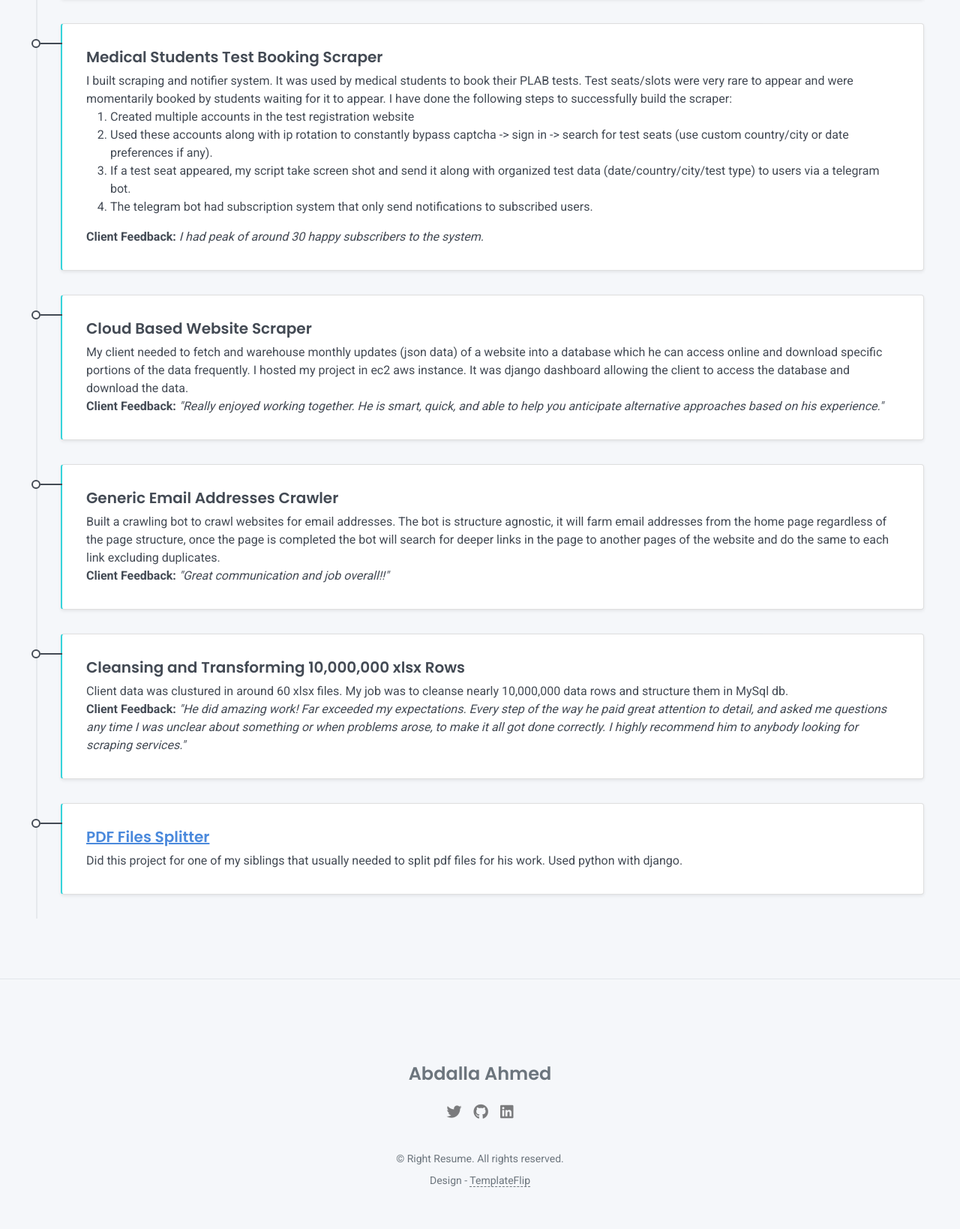
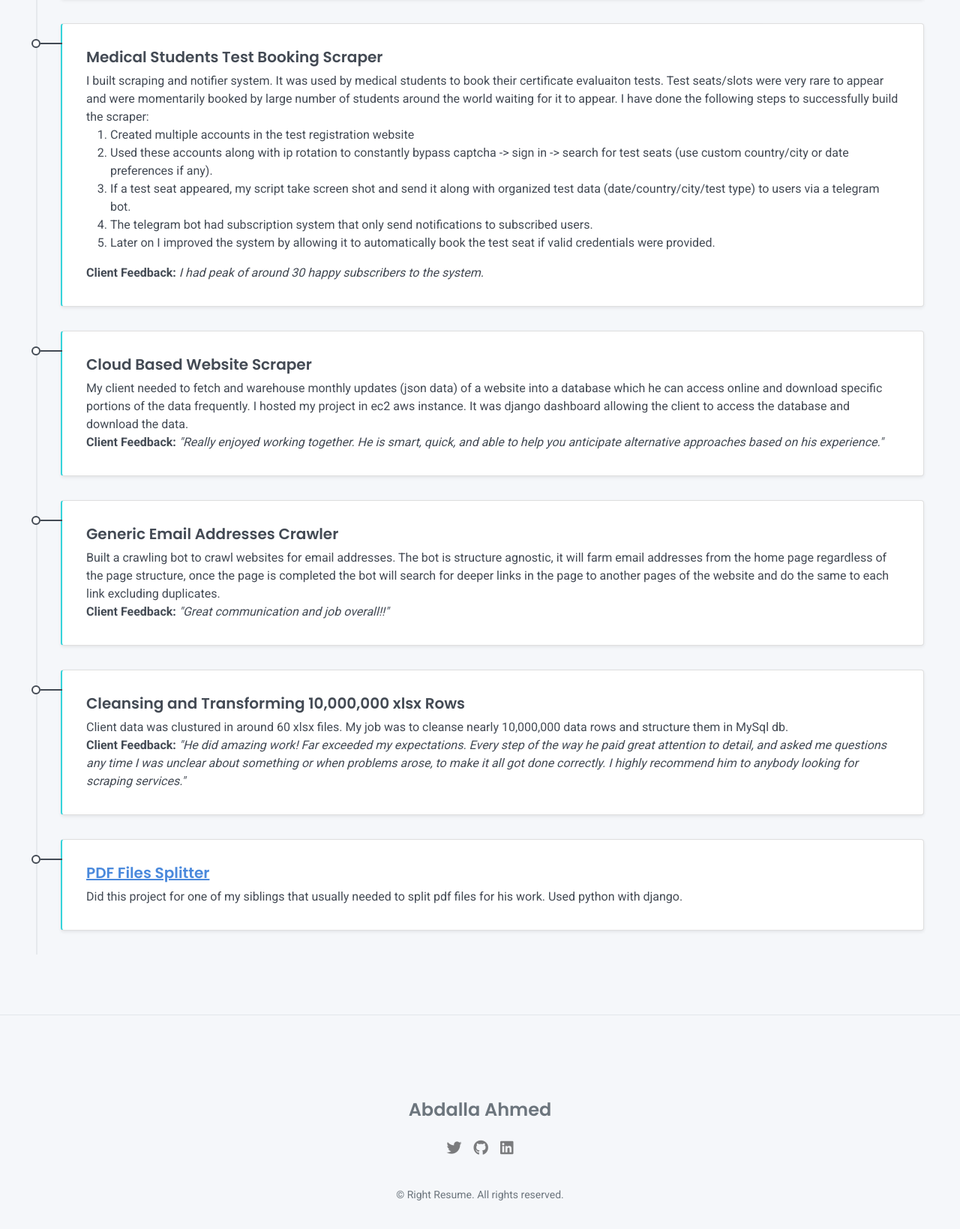
Before and after one commit to oplus/oplus.github.io, a plain HTML site: page index.html in a window 1280 px wide. Shown: the part 3547-5186 px from the top of the page at 75% size. Drawn offline with Linux system fonts and the light colour scheme.

```diff
--- a/index.html
+++ b/index.html
@@ -62,7 +62,7 @@
     <div class="row">
       <div class="col-md-6">
         <h2 class="h3 mb-3">About Me</h2>
-        <p>I am self-taught enthusiastic programmer. Exploring the wilderness of software development and technology with much passion at my own pace. I have full-time job in Oil & Gas sector as production engineer and I work flexible hours as ETL/Data Engineer in Upwork freelancing platform.  Currently seeking a position in software development to apply my knowledge and experience with a professional team working on positively. My services include but not limited to:
+        <p>I am self-taught enthusiastic programmer. Exploring the wilderness of software development and technology with much passion at my own pace. I have full-time job in Oil & Gas sector as production engineer and I work flexible hours as ETL/Data Engineer in Upwork freelancing platform.  Currently seeking a position in software development to apply my knowledge and experience with a professional team. My services include but not limited to:
         <ul>
         <li>Web Scraping and Web Research</li>
         <li>Data Mining/Data Processing/Data Cleansing</li>
@@ -236,12 +236,13 @@
       <div class="timeline-card timeline-card-pr card shadow-sm">
         <div class="card-body">
           <div class="h5 mb-1">Medical Students Test Booking Scraper</div>
-          <div>I built scraping and notifier system. It was used by medical students to book their PLAB tests. Test seats/slots were very rare to appear and were momentarily booked by students waiting for it to appear. I have done the following steps to successfully build the scraper:
+          <div>I built scraping and notifier system. It was used by medical students to book their certificate evaluaiton tests. Test seats/slots were very rare to appear and were momentarily booked by large number of students around the world waiting for it to appear. I have done the following steps to successfully build the scraper:
           <ol>
             <li>Created multiple accounts in the test registration website</li>
             <li>Used these accounts along with ip rotation to constantly bypass captcha -> sign in -> search for test seats (use custom country/city  or date preferences if any).</li>
             <li>If a test seat appeared, my script take screen shot and send it along with organized test data (date/country/city/test type) to users via a telegram bot.</li>
             <li>The telegram bot had subscription system that only send notifications to subscribed users.</li>
+            <li>Later on I improved the system by allowing it to automatically book the test seat if valid credentials were provided.</li>
           </ol>
           <strong>Client Feedback: </strong><em>I had peak of around 30 happy subscribers to the system.</em></div>
         </div>
@@ -295,7 +296,6 @@
         </div>
         <div class="text-small">
           <div class="mb-1">&copy; Right Resume. All rights reserved.</div>
-          <div>Design - <a href="https://templateflip.com/" target="_blank">TemplateFlip</a></div>
         </div>
       </div>
     </footer>
```
